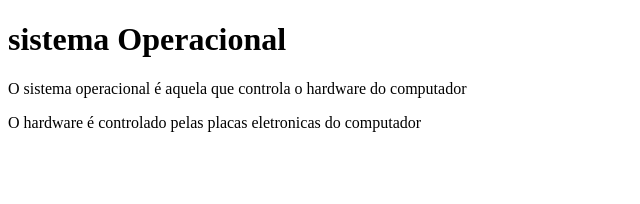
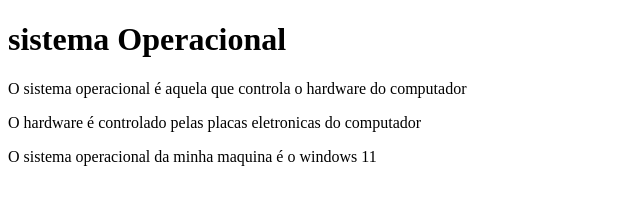
Before and after one commit to gustavosouza17-afk/teste_cyber2, a plain HTML site: page index.html in a window 1280 px wide. Shown: the whole page, without its empty margins (0-640 px from the left). Drawn offline with Linux system fonts and the light colour scheme.

Commit message:
segunda versão

```diff
--- a/index.html
+++ b/index.html
@@ -10,5 +10,6 @@
     <h1>sistema Operacional</h1>
     <p>O sistema operacional é aquela que controla o hardware do computador</p>
     <p>O hardware é controlado pelas placas eletronicas do computador</p>
+    <p>O sistema operacional da minha maquina é o windows 11</p>
 </body>
 </html>
```
